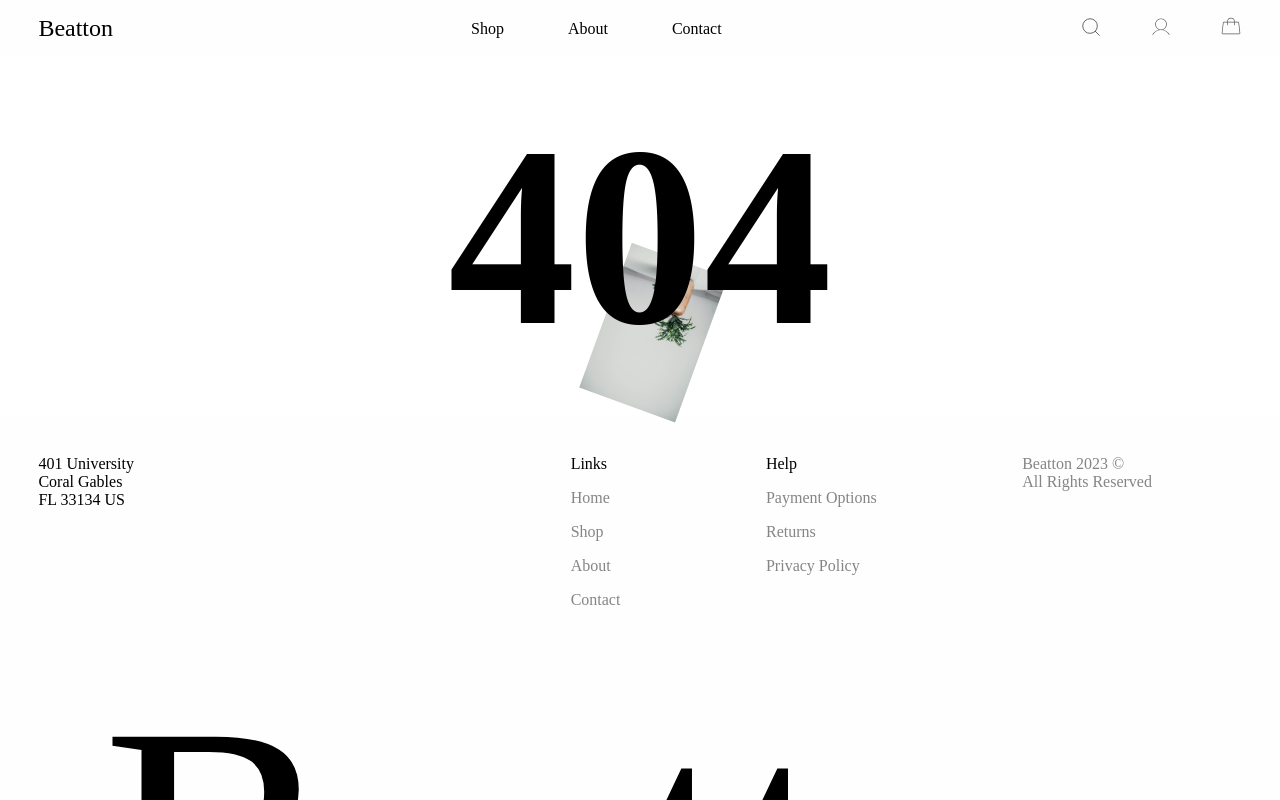
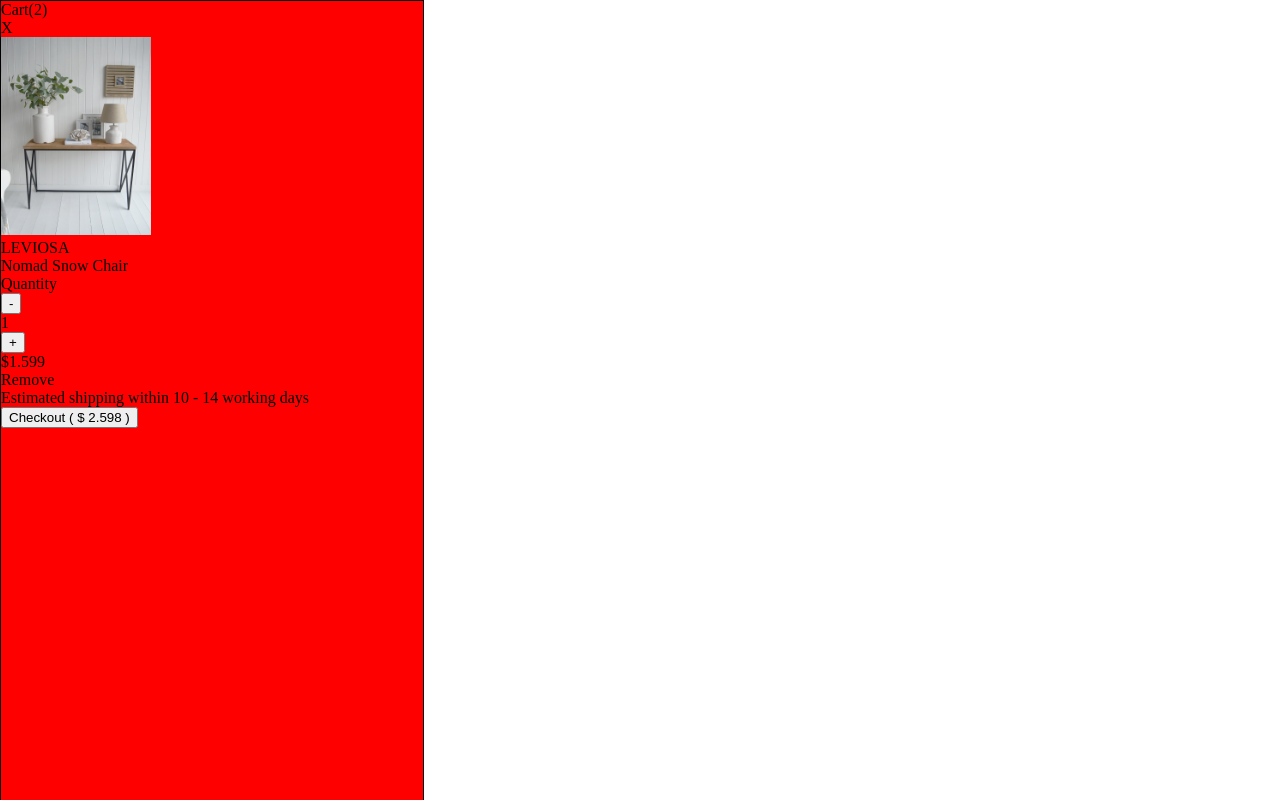
Before and after one commit to berryywise/beatton-spa-webshop, a React (Vite) app: page /cart in a window 1280 px wide. Before the commit this address had no page. Shown: the top 800 px of the page. Built offline with nearby package versions, Linux system fonts and the light colour scheme.

Commit message:
Add layout cart + css styling

```diff
--- a/src/components/cart/Cart.css
+++ b/src/components/cart/Cart.css
@@ -0,0 +1,6 @@
+.cart-container {
+    width: 33vw;
+    background-color: red;
+    border: 1.5px solid black;
+    height: 100vh;
+}
--- a/src/components/cart/Cart.tsx
+++ b/src/components/cart/Cart.tsx
@@ -1,14 +1,51 @@
-import React from 'react';
+import React from "react";
 
-import "./Cart.css"
+import "./Cart.css";
+import placeholder from "../../assets/products/console-table.jpg"
 
-
-const Cart = () => {
+const CartItems = () => {
     return (
-        <div>
-
+        <div className="cart-items-body">
+            <div className="cart-image-body">
+            <img src={placeholder} width="150px" alt="cart image" />
+            </div>
+            <div className="cart-mid-body">
+                <div className="class-mid-info">
+                <p>LEVIOSA</p>
+                <p>Nomad Snow Chair</p>
+                </div>
+                <div className="class-quantity-info">
+                    <p>Quantity</p>
+                    <button>-</button>
+                    <p>1</p>
+                    <button>+</button>
+                </div>
+                <div className="cart-right-body">
+                    <p>$1.599</p>
+                    <p>Remove</p>
+                </div>
+            </div>
         </div>
     );
 }
 
+
+const Cart = () => {
+  return (
+    <div className="cart-container">
+      <div className="cart-header">
+        <p className="cart-title">Cart(2)</p>
+        <p className="cart-close-button">X</p>
+      </div>
+      <div className="cart-body">
+        <CartItems />
+      </div>
+      <div className="cart-footer">
+        <p>Estimated shipping within 10 - 14 working days</p>
+        <button>Checkout ( $ 2.598 )</button>
+      </div>
+    </div>
+  );
+};
+
 export default Cart;
--- a/src/main.tsx
+++ b/src/main.tsx
@@ -6,6 +6,7 @@ import Home from "./components/homepage/Home.tsx";
 import ErrorPage from "./components/misc/ErrorPage.tsx";
 import About from "./components/about/About.tsx";
 import Contact from "./components/contact/Contact.tsx";
+import Cart from "./components/cart/Cart.tsx";
 
 const router = createBrowserRouter([
   {
@@ -20,6 +21,10 @@ const router = createBrowserRouter([
   {
     path: "/contact",
     element: <Contact />
+  },
+  {
+    path: "/cart",
+    element: <Cart />
   }
 ]);
 
```
